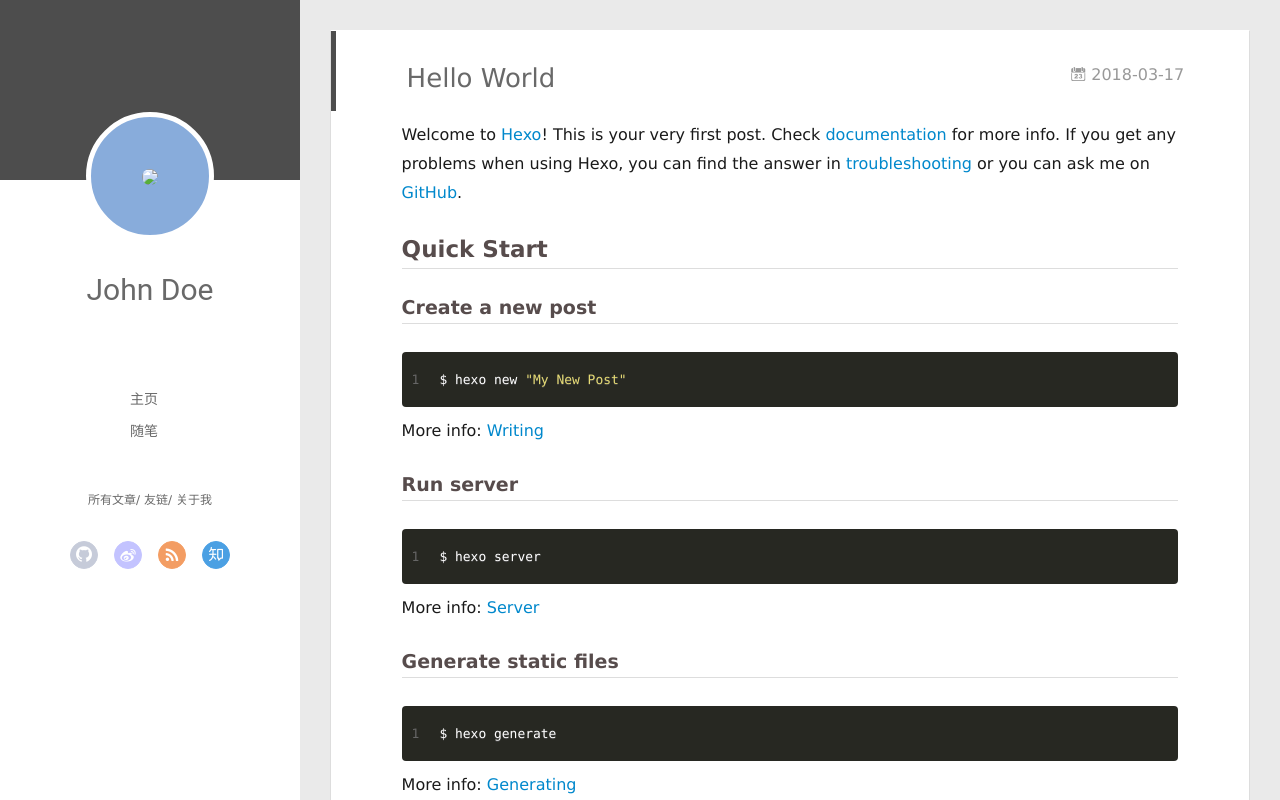
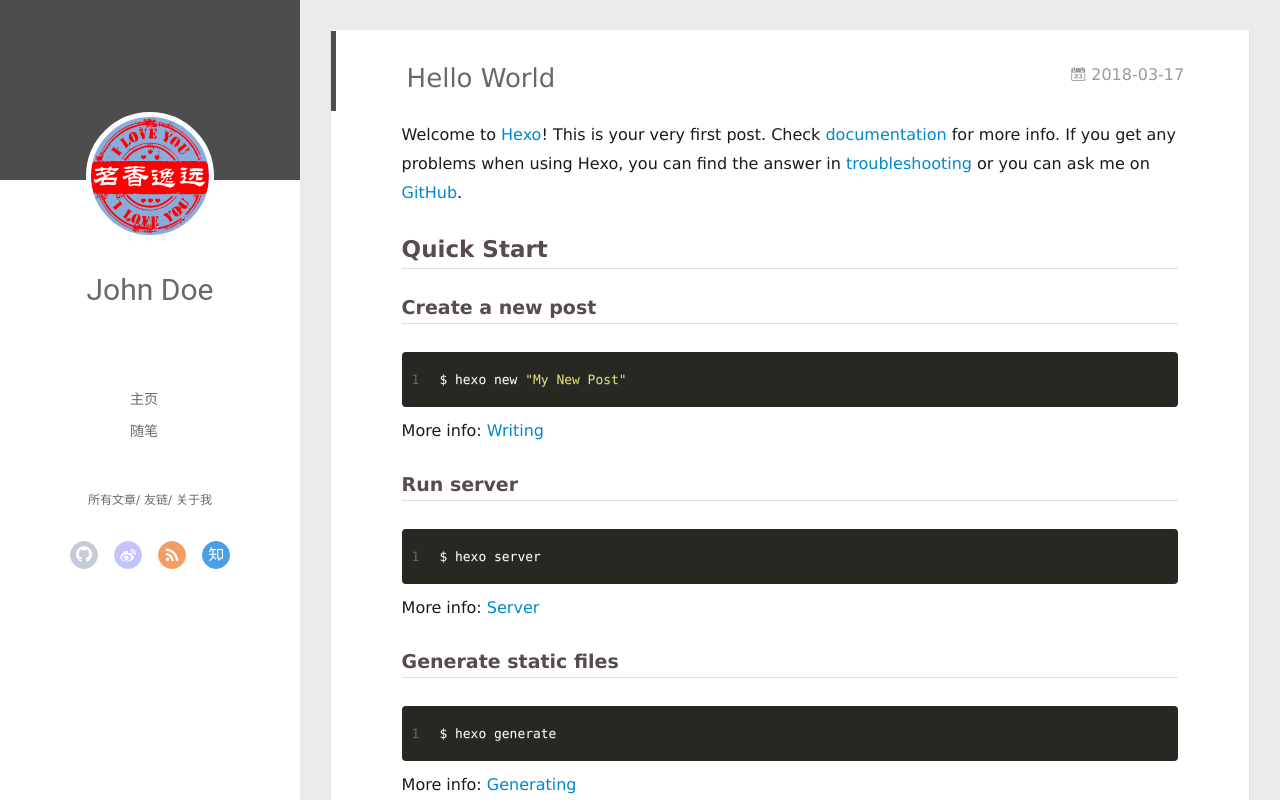
Before and after one commit to SawyerCheng/SawyerCheng.github.io, a plain HTML site: page 2018/03/17/hello-world/index.html in a window 1280 px wide. Drawn offline with Linux system fonts and the light colour scheme; no server answers.

Commit message:
Site updated: 2018-03-17 18:56:43

```diff
--- a/2018/03/17/hello-world/index.html
+++ b/2018/03/17/hello-world/index.html
@@ -46,7 +46,7 @@
 <div class="intrude-less">
 	<header id="header" class="inner">
 		<a href="/" class="profilepic">
-			<img src="../../source/2018030910.jpg" class="js-avatar">
+			<img src="/2018030910.jpg" class="js-avatar">
 		</a>
 		<hgroup>
 		  <h1 class="header-author"><a href="/">John Doe</a></h1>
@@ -104,7 +104,7 @@
 	<div class="intrude-less">
 		<header id="header" class="inner">
 			<div class="profilepic">
-				<img src="../../source/2018030910.jpg" class="js-avatar">
+				<img src="/2018030910.jpg" class="js-avatar">
 			</div>
 			<hgroup>
 			  <h1 class="header-author js-header-author">John Doe</h1>
```
Also changed, not shown: archives/2018/03/index.html (+2 -2 lines), archives/2018/index.html (+2 -2 lines), archives/index.html (+2 -2 lines), index.html (+2 -2 lines).
